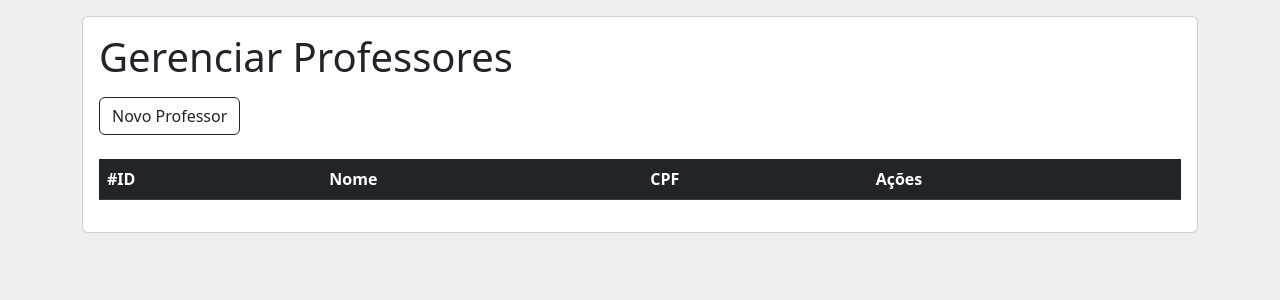
After one commit to n3vill/crud-php-oo-atividade, a PHP site: template Views/professor/listar.phtml in a window 1280 px wide. The commit adds this page. Shown: the top 300 px of the page. Run offline with PHP 8.4, Linux system fonts and the light colour scheme; the template is opened without the code that fills it, so the values that code supplies are empty.

Commit message:
criando a parte do professor

```diff
--- a/Views/aluno/listar.phtml
+++ b/Views/aluno/listar.phtml
@@ -18,6 +18,7 @@
         </thead>
         <tbody>
             <?php
+                if(isset($alunos) && sizeOf($alunos) > 0){
                     foreach ($alunos as $aluno) {
                         echo "
                             <tr>
@@ -26,6 +27,7 @@
                             </tr>
                         ";
                     }
+                }
             ?>
         </tbody>
     </table>
--- /dev/null
+++ b/Views/professor/excluir.phtml
@@ -0,0 +1,3 @@
+<?php
+
+echo "Pagina de excluir";
--- /dev/null
+++ b/Views/professor/listar.phtml
@@ -0,0 +1,37 @@
+<section class="mt-3 card card-body">
+    <h1>Gerenciar Professores</h1>
+
+    <div class="mt-2">
+        <a href="/professores/novo" class="btn btn-outline-dark">Novo Professor</a>
+    </div>
+
+    <table class="table table-striped table-hover mt-4">
+        <thead class="table-dark">
+            <tr>
+                <th>#ID</th>
+                <th>Nome</th>
+                <th>CPF</th>
+                <th>Ações</th>
+            </tr>
+        </thead>
+        <tbody>
+            <?php
+                if(isset($professores) && sizeOf($professores) > 0){
+                    foreach ($professores as $professor) {
+                        echo "
+                            <tr>
+                                <td>{$professor->id}</td>
+                                <td>{$professor->nome}</td>
+                                <td>{$professor->cpf}</td>
+                                <td>
+                                    <a href='/professores/editar?id={$professor->id}' class='btn btn-warning'>Editar</a>
+                                    <a href='/professores/excluir?id={$professor->id}' class='btn btn-danger'>Deletar</a>
+                                </td>
+                            </tr>
+                        ";
+                    }
+                }
+            ?>
+        </tbody>
+    </table>
+</section>
```
Also changed, not shown: db.sql (+16 -0 lines), src/Controller/AbstractController.php (+9 -2 lines), src/Controller/ProfessorController.php (+16 -4 lines), src/Repository/ProfessorRepository.php (+20 -2 lines). Lines whose indentation alone changed are shown as unchanged.
